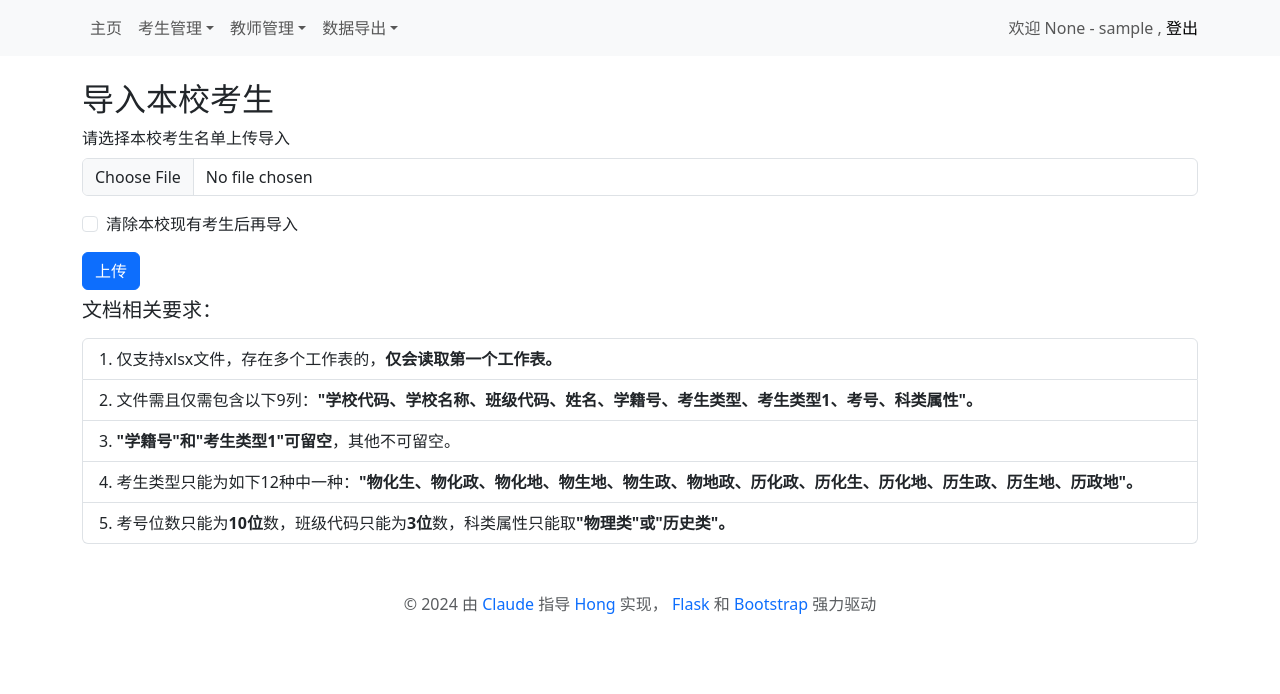
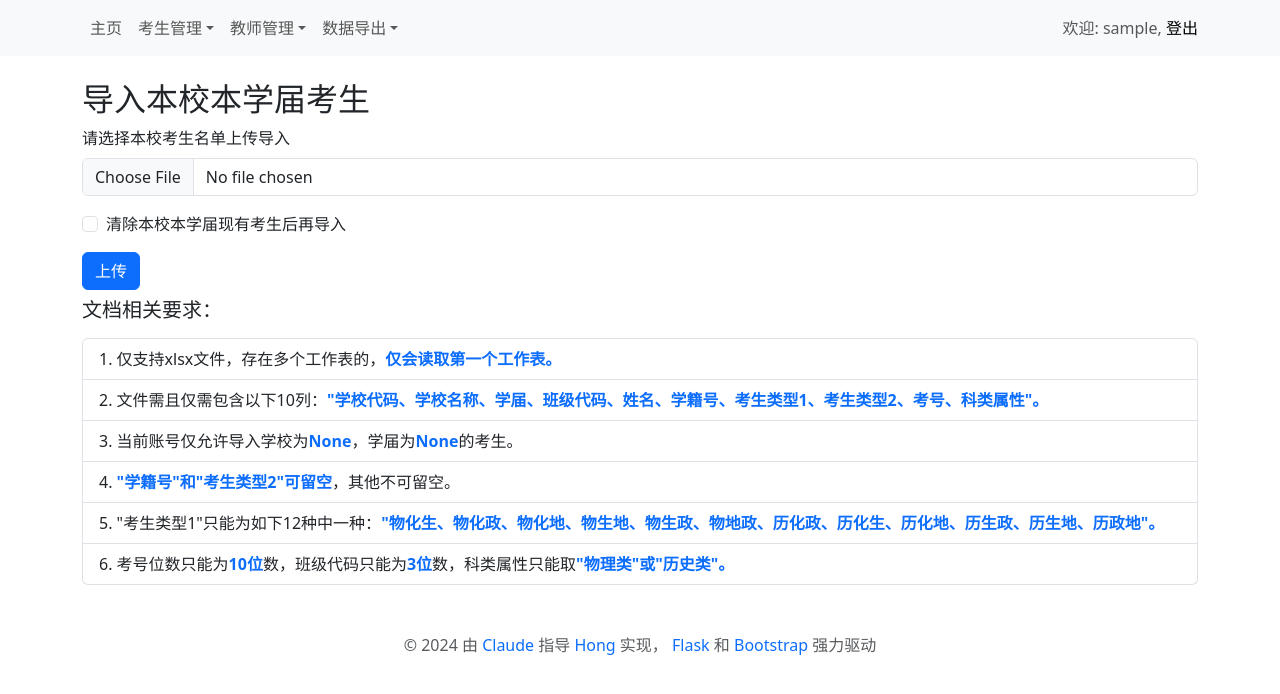
Before and after one commit to reee/allcom_list_merger, a Flask app: page /import_students in a window 1280 px wide. Shown: the top 694 px of the page. Run offline with Flask 3, Linux system fonts and the light colour scheme; the visitor is signed in with stand-in values (Sample User, id 1); some libraries are stand-ins or nearby versions.

Commit message:
little tweak for ui

```diff
--- a/app/forms.py
+++ b/app/forms.py
@@ -21,18 +21,19 @@
         FileRequired(),
         FileAllowed(['xlsx'], '只允许上传xlsx文件!')
     ])
-    replace = BooleanField('清除本校现有考生后再导入')
+    replace = BooleanField('清除本校本学届现有考生后再导入')
     submit = SubmitField('上传')
 
 class EditStudentForm(FlaskForm):
     name = StringField('姓名', validators=[DataRequired()])
     student_id = StringField('学籍号')
-    exam_type = SelectField('考生类型', choices=[('物化生', '物化生'), ('物化政', '物化政'), ('物化地', '物化地'), ('物生地', '物生地'), ('物生政', '物生政'), ('物地政', '物地政'), ('历生政', '历生政'), ('历生地', '历生地'), ('历政地', '历政地'), ('历化政', '历化政'), ('历化生,', '历化生,'), ('历化地', '历化地')], validators=[DataRequired()])
-    exam_type = StringField('考生类型1')
+    exam_type = SelectField('考生类型1', choices=[('物化生', '物化生'), ('物化政', '物化政'), ('物化地', '物化地'), ('物生地', '物生地'), ('物生政', '物生政'), ('物地政', '物地政'), ('历生政', '历生政'), ('历生地', '历生地'), ('历政地', '历政地'), ('历化政', '历化政'), ('历化生,', '历化生,'), ('历化地', '历化地')], validators=[DataRequired()])
+    exam_type1 = StringField('考生类型2')
     subject_type = SelectField('科类属性', choices=[('物理类', '物理类'), ('历史类', '历史类')], validators=[DataRequired()])
     school_code = StringField('学校代码', validators=[DataRequired()])
     school_name = StringField('学校名称', validators=[DataRequired()])
-    class_name = StringField('班级', validators=[DataRequired()])
+    class_name = StringField('班级代码', validators=[DataRequired()])
+    grade_name = StringField('学届', validators=[DataRequired()])
     exam_no = StringField('考号', validators=[DataRequired()])
     submit = SubmitField('提交')
 
--- a/app/models.py
+++ b/app/models.py
@@ -27,6 +27,7 @@
     id = db.Column(db.Integer, primary_key=True)
     school_code = db.Column(db.String(64), index=True)
     school_name = db.Column(db.String(128))
+    grade_name = db.Column(db.String(64))
     class_name = db.Column(db.String(64))
     name = db.Column(db.String(64))
     student_id = db.Column(db.String(20))
--- a/app/routes.py
+++ b/app/routes.py
@@ -1,4 +1,5 @@
 import io
+from sqlalchemy.exc import IntegrityError
 from flask import render_template, redirect, request, send_file, session, url_for, flash
 from flask_login import current_user, login_required, login_user, logout_user
 
@@ -13,7 +14,6 @@
 
 @app.route('/', methods=['GET', 'POST'])
 def index():
-    test_name = app.config['TEST_NAME']
     if current_user.is_authenticated:
         if current_user.is_admin:
             return redirect(url_for('admin_panel'))
@@ -30,7 +30,7 @@
             return redirect(url_for('admin_panel'))
         else:
             return redirect(url_for('user_panel'))
-    return render_template('index.html', title='登录', test_name=test_name, form=form)
+    return render_template('index.html', title='登录', form=form)
 
 @app.route('/logout')
 def logout():
@@ -128,7 +128,7 @@
         # 读取Excel数据
         df = pd.read_excel(file)
 
-        expected_columns = ['学校代码', '学校名称', '班级代码', '姓名', '学籍号', '考生类型', '考生类型1', '考号', '科类属性']
+        expected_columns = ['学校代码', '学校名称', '学届', '班级代码', '姓名', '学籍号', '考生类型1', '考生类型2', '考号', '科类属性']
         columns = df.columns.tolist()
         if sorted(columns) != sorted(expected_columns):
             missing_columns = set(expected_columns) - set(columns)
@@ -141,9 +141,14 @@
             flash(error_message, 'error')
             return redirect(url_for('import_students'))
 
+        # 检查是否存在考号重复学生
+        if not df["考号"].is_unique:
+            flash(f"学生考号不唯一，请修正后重新导入", 'error')
+            return redirect(url_for('import_students'))
+
         if form.replace.data:
-            # 清理现有学生
-            existing_students = Student.query.filter_by(school_name=current_user.school_name).all()
+            # 清理本校本学届现有学生
+            existing_students = Student.query.filter_by(school_name=current_user.school_name, grade_name=current_user.grade_name).all()
             for student in existing_students:
                 db.session.delete(student)
             db.session.commit()
@@ -159,8 +164,12 @@
                 return redirect(url_for('import_students'))
 
             # 检查考生类型
-            if row['考生类型'] not in valid_exam_types:
-                flash(f"存在考生考生类型缺失或不正确,请修正后重新导入", 'error')
+            if row['考生类型1'] not in valid_exam_types:
+                flash(f"存在考生“考生类型1”缺失或不正确,请修正后重新导入", 'error')
+                return redirect(url_for('import_students'))
+
+            if row['学届'] != current_user.grade_name:
+                flash(f"存在考生学届与当前账号不匹配,请修正后重新导入", 'error')
                 return redirect(url_for('import_students'))
 
             # 检查考号位数
@@ -181,17 +190,26 @@
             student = Student(
                 school_code=row['学校代码'],
                 school_name=row['学校名称'],
+                grade_name=row['学届'],
                 class_name=row['班级代码'],
                 name=row['姓名'],
                 student_id=row['学籍号'],
-                exam_type=row['考生类型'],
-                exam_type1=row['考生类型1'],
+                exam_type=row['考生类型1'],
+                exam_type1=row['考生类型2'],
                 exam_no=row['考号'],
                 subject_type=row['科类属性']
             )
             db.session.add(student)
-        db.session.commit()
-        flash('本校考生信息导入成功', 'info')
+
+        try:
+            db.session.commit()
+            flash('本校考生信息导入成功', 'info')
+        except IntegrityError as e:
+            error_info = str(e.orig)
+            if 'UNIQUE constraint failed' in error_info:
+                flash('导入学生考号与数据库已有考号重复，请检查相关数据', 'error')
+            else:
+                flash('发生未知错误，请联系管理员！', 'error')
         return redirect(url_for('import_students'))
 
     return render_template('import_students.html', form=form)
@@ -285,6 +303,10 @@
         flash('您无权编辑其他学校的学生信息', 'error')
         return redirect(url_for('student_list'))
 
+    if student.grade_name != current_user.grade_name:
+        flash('您无权编辑其他学届的学生信息', 'error')
+        return redirect(url_for('student_list'))
+
     form = EditStudentForm()
     if form.validate_on_submit():
         student.name = form.name.data
@@ -295,6 +317,7 @@
         student.school_code = form.school_code.data
         student.school_name = form.school_name.data
         student.class_name = form.class_name.data
+        student.grade_name = form.grade_name.data
         student.exam_no = form.exam_no.data
         db.session.commit()
         flash('学生信息已更新', 'info')
@@ -309,6 +332,7 @@
         form.school_code.data = student.school_code
         form.school_name.data = student.school_name
         form.class_name.data = student.class_name
+        form.grade_name.data = student.grade_name
         form.exam_no.data = student.exam_no
 
     return render_template('edit_student.html', form=form, student=student)
@@ -321,6 +345,10 @@
         flash('您无权删除其他学校的学生信息', 'error')
         return redirect(url_for('student_list'))
 
+    if student.grade_name != current_user.grade_name:
+        flash('您无权删除其他学届的学生信息', 'error')
+        return redirect(url_for('student_list'))
+
     db.session.delete(student)
     db.session.commit()
     flash('学生信息已删除')
@@ -331,6 +359,15 @@
 def new_student():
     form = EditStudentForm()
     if form.validate_on_submit():
+
+        if form.school_name.data != current_user.school_name:
+            flash('您无权新增其他学校的学生信息', 'error')
+            return redirect(url_for('new_student'))
+
+        if form.grade_name.data != current_user.grade_name:
+            flash('您无权新增其他年级的学生信息', 'error')
+            return redirect(url_for('new_student'))
+
         student = Student(
             name=form.name.data,
             student_id=form.student_id.data,
@@ -339,6 +376,7 @@
             subject_type=form.subject_type.data,
             school_code=form.school_code.data,
             class_name=form.class_name.data,
+            grade_name=form.grade_name.data,
             exam_no=form.exam_no.data,
             school_name=form.school_name.data
         )
@@ -351,15 +389,20 @@
 @app.route('/export_students', methods=['GET'])
 @login_required
 def export_students():
-    students = Student.query.all()
+    # 管理员导出所有学生，非管理员只导出本学届学生
+    if current_user.grade_name:
+        students = Student.query.filter_by(grade_name=current_user.grade_name)
+    else:
+        students = Student.query.all()
     data = [{
         '学校代码': student.school_code,
         '学校名称': student.school_name,
         '班级代码': student.class_name,
+        '学届': student.grade_name,
         '姓名': student.name,
         '学籍号': student.student_id,
-        '考生类型': student.exam_type,
-        '考生类型1': student.exam_type1,
+        '考生类型1': student.exam_type,
+        '考生类型2': student.exam_type1,
         '考号': student.exam_no,
         '科类属性': student.subject_type
     } for student in students]
@@ -411,7 +454,11 @@
     # 计算每个学校的学生人数
     student_stats = []
     for school_name in school_names:
-        student_count = Student.query.filter_by(school_name=school_name).count()
+        if current_user.grade_name:
+            student_count = Student.query.filter_by(school_name=school_name, grade_name=current_user.grade_name).count()
+        else:
+            student_count = Student.query.filter_by(school_name=school_name).count()
+
         student_stats.append({
             'school_name': school_name,
             'student_count': student_count
@@ -459,7 +506,7 @@
     page = request.args.get('page', 1, type=int)
     sort_by = request.args.get('sort_by', 'name', type=str)
 
-    query = Student.query.filter_by(school_name=current_user.school_name)
+    query = Student.query.filter_by(school_name=current_user.school_name, grade_name=current_user.grade_name)
 
     if sort_by == 'name':
         query = query.order_by(Student.name)
--- a/app/templates/base.html
+++ b/app/templates/base.html
@@ -49,12 +49,12 @@
                     <li><a class="dropdown-item" href="{{ url_for('import_users') }}">导入学校用户</a></li>
                     <li>
                       <form action="{{ url_for('delete_all_students') }}" method="post">
-                        <button type="submit" class="btn my-2" onclick="return confirm('确定要删除所有考生信息吗?这个操作无法撤销!')">删除所有考生</button>
+                        <button type="submit" class="btn" onclick="return confirm('确定要删除所有考生信息吗?这个操作无法撤销!')">删除所有考生</button>
                       </form>
                     </li>
                     <li>
                       <form action="{{ url_for('delete_all_teachers') }}" method="post">
-                        <button type="submit" class="btn my-2" onclick="return confirm('确定要删除所有教师信息吗?这个操作无法撤销!')">删除所有教师</button>
+                        <button type="submit" class="btn" onclick="return confirm('确定要删除所有教师信息吗?这个操作无法撤销!')">删除所有教师</button>
                       </form>
                     </li>
                   </ul>
@@ -73,11 +73,11 @@
             </div>
             {% if current_user.is_admin %}
               <span class="navbar-text" >
-                欢迎管理员 {{ current_user.username }}, <a class="text-decoration-none" href="{{ url_for('logout') }}">登出</a>
+                欢迎管理员: {{ current_user.username }}, <a class="text-decoration-none" href="{{ url_for('logout') }}">登出</a>
               </span>
               {% elif current_user.is_authenticated %}
               <span class="navbar-text">
-                欢迎 {{ current_user.school_name }} - {{ current_user.username }} , <a class="text-decoration-none" href="{{ url_for('logout') }}">登出</a>
+                欢迎: {{ current_user.username }}, <a class="text-decoration-none" href="{{ url_for('logout') }}">登出</a>
               </span>
             {% endif %}
           </div>
--- a/app/templates/import_students.html
+++ b/app/templates/import_students.html
@@ -1,19 +1,22 @@
 {% extends 'base.html' %}
 
 {% block app_content %}
-<h2>导入本校考生</h2>
+<h2>导入本校本学届考生</h2>
 <div class="row">
     <div>
         {% from 'bootstrap5/form.html' import render_form %}
         {{ render_form(form) }}
     </div>
 </div>
+
 <h5 class="card-title py-2">文档相关要求：</h5>
 <ul class="list-group py-2">
-    <li class="list-group-item">1. 仅支持xlsx文件，存在多个工作表的，<strong>仅会读取第一个工作表。</strong></li>
-    <li class="list-group-item">2. 文件需且仅需包含以下9列：<strong>"学校代码、学校名称、班级代码、姓名、学籍号、考生类型、考生类型1、考号、科类属性"。</strong></li>
-    <li class="list-group-item">3. <strong>"学籍号"和"考生类型1"可留空</strong>，其他不可留空。</strong></li>
-    <li class="list-group-item">4. 考生类型只能为如下12种中一种：<strong>"物化生、物化政、物化地、物生地、物生政、物地政、历化政、历化生、历化地、历生政、历生地、历政地"。</strong></li>
-    <li class="list-group-item">5. 考号位数只能为<strong>10位</strong>数，班级代码只能为<strong>3位</strong>数，科类属性只能取<strong>"物理类"或"历史类"。</strong></li>
+    <li class="list-group-item">1. 仅支持xlsx文件，存在多个工作表的，<strong class="text-primary">仅会读取第一个工作表。</strong></li>
+    <li class="list-group-item">2. 文件需且仅需包含以下10列：<strong class="text-primary">"学校代码、学校名称、学届、班级代码、姓名、学籍号、考生类型1、考生类型2、考号、科类属性"。</strong></li>
+    <li class="list-group-item">3. 当前账号仅允许导入学校为<strong class="text-primary">{{ current_user.school_name }}</strong>，学届为<strong class="text-primary">{{ current_user.grade_name }}</strong>的考生。</strong></li>
+    <li class="list-group-item">4. <strong class="text-primary">"学籍号"和"考生类型2"可留空</strong>，其他不可留空。</li>
+    <li class="list-group-item">5. "考生类型1"只能为如下12种中一种：<strong class="text-primary">"物化生、物化政、物化地、物生地、物生政、物地政、历化政、历化生、历化地、历生政、历生地、历政地"。</strong></li>
+    <li class="list-group-item">6. 考号位数只能为<strong class="text-primary">10位</strong>数，班级代码只能为<strong class="text-primary">3位</strong>数，科类属性只能取<strong class="text-primary">"物理类"或"历史类"。</strong></li>
 </ul>
+
 {% endblock %}
--- a/app/templates/index.html
+++ b/app/templates/index.html
@@ -3,7 +3,7 @@
 {% block app_content %}
 <div class="col-md-8 mx-auto py-3">
     <h2 class="py-3">欢迎使用全通跨校联考名单管理系统</h2>
-    <p>当前名单用于：<span class="text-warning"><strong>{{ test_name }}</strong></span>，请登录以继续操作:</p>
+    <p>请登录以继续操作:</p>
     {% from 'bootstrap5/form.html' import render_form %}
     {{ render_form(form) }}
 </div>
--- a/app/templates/student_list.html
+++ b/app/templates/student_list.html
@@ -8,11 +8,12 @@
         <tr>
             <th>学校代码</th>
             <th>学校名称</th>
+            <th>学届</th>
             <th>班级代码</th>
             <th><a class="text-decoration-none" href="{{ url_for('student_list', sort_by='name') }}">姓名</a></th>
             <th>学籍号</th>
-            <th><a class="text-decoration-none" href="{{ url_for('student_list', sort_by='exam_type') }}">考生类型</a></th>
-            <th>考生类型1</th>
+            <th><a class="text-decoration-none" href="{{ url_for('student_list', sort_by='exam_type') }}">考生类型1</a></th>
+            <th>考生类型2</th>
             <th><a class="text-decoration-none" href="{{ url_for('student_list', sort_by='exam_no') }}">考号</a></th>
             <th><a class="text-decoration-none" href="{{ url_for('student_list', sort_by='subject_type') }}">科类属性</a></th>
             <th>操作</th>
@@ -23,6 +24,7 @@
         <tr>
             <td>{{ student.school_code }}</td>
             <td>{{ student.school_name }}</td>
+            <td>{{ student.grade_name }}</td>
             <td>{{ student.class_name }}</td>
             <td>{{ student.name }}</td>
             <td>{{ student.student_id }}</td>
--- a/app/templates/student_stats.html
+++ b/app/templates/student_stats.html
@@ -2,6 +2,12 @@
 
 {% block app_content %}
     <h2>各校考生导入情况</h2>
+    {% if current_user.grade_name %}
+    <p class="py-2">注意：仅统计了学届为<strong class="text-primary">{{ current_user.grade_name }}</strong>的考生，点击导出时，也仅导出该学届考生。</p>
+    {% else %}
+    <p class="py-2">注意：以下统计信息包含<strong class="text-primary">所有学届</strong>，导出时也会包含所有学届考生。</p>
+    {% endif %}
+
     <div class="row">
         <table class="table">
             <thead>
```
Also changed, not shown: app/templates/user_panel.html (+9 -9 lines), migrations/versions/92fddbb46de7_add_student_grade_name.py (added, +32 -0 lines).
